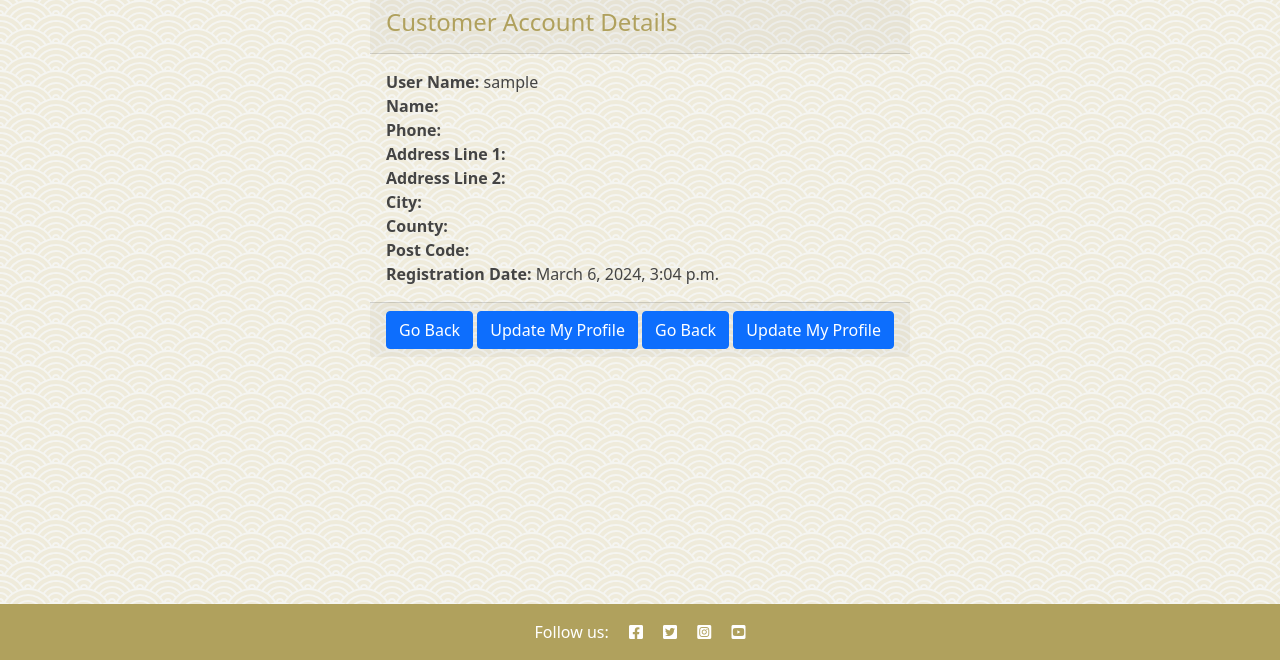
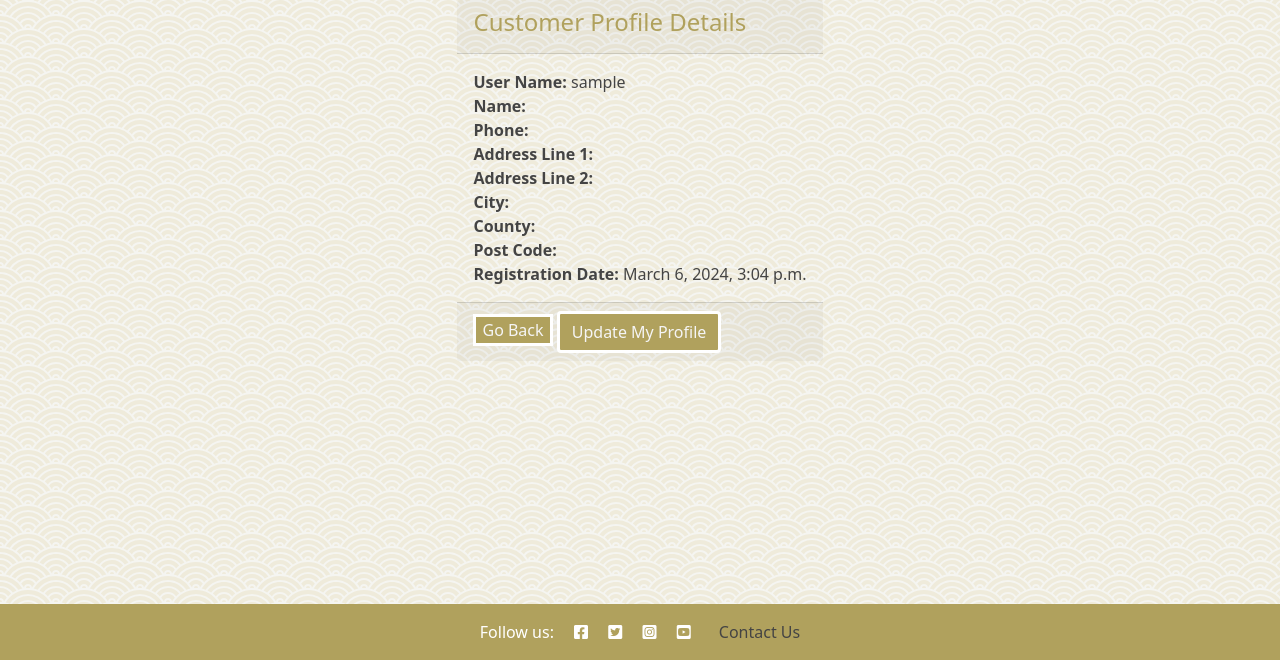
Before and after one commit to CheyenneMDavid/Just-Cakes, a Django app: page /customer_accounts/1/ in a window 1280 px wide. Shown: the part 140-800 px from the top of the page. Run offline with Django 3.2, Linux system fonts and the light colour scheme; the visitor is signed in with stand-in values (Sample User, id 1); data comes from the database, SQL or seed files in the repository.

Commit message:
Add CRUD functionality for profiles, add contact form

```diff
--- /dev/null
+++ b/contact/urls.py
@@ -0,0 +1,7 @@
+from django.urls import path
+from . import views
+
+# url patterns for contact app which manages contact form submissions
+urlpatterns = [
+    path("", views.contact_view, name="contact_us"),
+]
--- a/customer_accounts/templates/customer_accounts/customer_account_detail.html
+++ b/customer_accounts/templates/customer_accounts/customer_account_detail.html
@@ -3,10 +3,11 @@
 
 <div class="container-fluid">
 	<div class="row">
-		<div>
+		<div class="col-md-12">
+			<!-- Added class to specify column width -->
 			<div class="card">
 				<div class="card-header">
-					<h4>Customer Account Details</h4>
+					<h4>Customer Profile Details</h4>
 				</div>
 				<div class="card-body">
 					<!-- Block to check if a customer account exists.  If it does, this block of details display
@@ -39,20 +40,18 @@
 					{% endif %}
 				</div>
 				<div class="card-footer text-muted">
-					<a href="#" class="btn btn-primary">Go Back</a>
-					<!-- button to update profile page -->
-					<a href="{% url 'customer_profile_update' %}" class="btn btn-primary"
-						>Update My Profile</a
+					<!-- Button to go back -->
+					<button
+						type="button"
+						class="custom-button-color"
+						onclick="history.back();"
 					>
-					<a href="#" class="btn btn-primary">Go Back</a>
-					<!-- -->
-					<!--  -->
-					<!-- button to delete profile takes the user to a page that asks them if they are sure as deletion can't be undone.-->
-					<!--  -->
-					<!--  -->
+						Go Back
+					</button>
+					<!-- Button to update profile page -->
 					<a
-						href="{% url 'customer_account_profile_update_form' %}"
-						class="btn btn-primary"
+						href="{% url 'update_customer_profile' pk=request.user.pk %}"
+						class="btn custom-button-color"
 						>Update My Profile</a
 					>
 				</div>
--- a/customer_accounts/urls.py
+++ b/customer_accounts/urls.py
@@ -34,4 +34,9 @@ urlpatterns = [
         delete_customer_profile,
         name="delete_customer_profile",
     ),
+    path(
+        "update-profile/",
+        update_customer_profile,
+        name="update_profile",
+    ),
 ]
--- a/customer_accounts/views.py
+++ b/customer_accounts/views.py
@@ -87,12 +87,14 @@ def update_customer_profile(request, pk):
             "this profile.",
         )
         return redirect(
-            "customer_account/customer_account_detail",
+            "customer_accounts:customer_account_detail",
             pk=request.user.pk,
         )
+
     # Retrieves a customer account that's linked to the user that's logged in.
     customer_account = get_object_or_404(CustomerAccount, pk=pk)
-    # Checks if it's a post request
+
+    # If it's a POST request, process the form submission.
     if request.method == "POST":
         form = UpdateProfileForm(request.POST, instance=customer_account)
         # Validates the form data
@@ -107,17 +109,16 @@ def update_customer_profile(request, pk):
                 "and update this anytime.",
             )
             # Redirects the user to the gallery of available cakes.
-            return redirect("cake_list")
-    # Otherwise, if it's a GET request, it gets the customer's account details.
+            return redirect("index")
     else:
+        # If it's a GET request, render the form.
         form = UpdateProfileForm(instance=customer_account)
-    # Redirects the user to the gallery of available cakes.
+
+    # Render the template with the form.
     return render(
         request,
         "customer_accounts/customer_profile_update_form.html",
-        {
-            "form": form,
-        },
+        {"form": form},
     )
 
 
--- a/just_cakes/urls.py
+++ b/just_cakes/urls.py
@@ -27,6 +27,7 @@ from django.urls import path, include
 
 # URL patterns for overall project.
 urlpatterns = [
+    path("contact/", include("contact.urls")),
     path("admin/", admin.site.urls),
     path("summernote/", include("django_summernote.urls")),
     path("account/", include("allauth.urls")),
--- a/static/css/custom.css
+++ b/static/css/custom.css
@@ -126,6 +126,10 @@ hr {
     column-rule-color: #556B2F;
 }
 
+.contact-form-link {
+    padding-left: 1.5em;
+}
+
 /* Footer Styles */
 footer {
     background-color: #b0a15d !important;
--- a/templates/base.html
+++ b/templates/base.html
@@ -210,6 +210,9 @@
 					rel="noopener noreferrer"
 					><i class="fab fa-youtube-square ms-3 text-white"></i
 				></a>
+				<a href="{% url 'contact_us' %}" class="contact-form-link"
+					>Contact Us</a
+				>
 			</p>
 		</footer>
 		<script>
```
Also changed, not shown: contact/models.py (+8 -7 lines), contact/templates/contact/contact_form.html (added, +11 -0 lines), contact/views.py (+1 -7 lines), customer_accounts/admin.py (+26 -11 lines), contact/migrations/0002_auto_20240305_1859.py (added), customer_accounts/migrations/0002_auto_20240305_1824.py (added).
